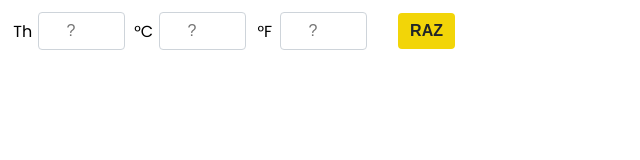
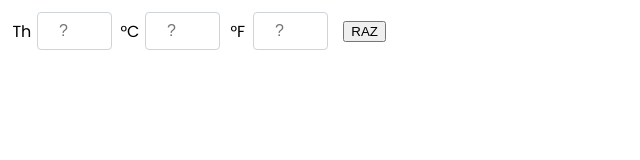
Before and after one commit to FP2008/convTh, a plain HTML site: page index.html in a window 1280 px wide. Shown: the whole page, without its empty margins (0-640 px from the left). Drawn offline with Linux system fonts and the light colour scheme.

Commit message:
Update style.css

```diff
--- a/style.css
+++ b/style.css
@@ -1,8 +1,10 @@
+/* f.poirrier */
 body{
   font-family: 'Poppins';
 }
-input {
-  cursor: pointer;
+
+input, select {
+  cursor: pointer !important;
   text-align:center;
   outline : true;
   display: block;
@@ -19,37 +21,23 @@ input {
   -moz-appearance: none;
   appearance: none;
   border-radius: .25rem;
-  transition: border-color .15s ease-in-out,box- shadow .15s ease-in-out;
+  transition: border-color .15s ease-in-out,box- shadow .15s ease- in-out;
 }
+
 
 input:focus {
   outline: none !important;
   border-color: #f2d508;
 }
 
-button {
-  cursor: pointer;
-  text-align:center;
-  outline : true;
-  display: block;
-  width: 100%;
-  padding: .375rem .75rem; /*1rem = 16 px par défaut*/
-  font-size: 1rem;
-  font-weight : bold;
-  line-height: 1.5;
-  color: #212529;
-  background-color: #fff;
-  background-clip: padding-box;
-  border: 0px solid #ced4da;
-  -webkit-appearance: none;
-  -moz-appearance: none;
-  appearance: none;
-  border-radius: .25rem;
-  transition: border-color .15s ease-in-out,box- shadow .15s ease- in-out;
+input[type="button"] {
+  background-color: #f2d508;
+  border: 0px;
 }
 
-button[type="reset"] {
-background-color: #f2d508;
+#raz:active {
+  background-color: #efe5a2;
+  color: #ced4da;
 }
 
 .conv-container {
@@ -61,21 +49,27 @@ background-color: #f2d508;
 }
 
 .conv-item {
-  width:113px;
+  width:100px;
   margin : 0.25rem;
   display : flex;
   align-items : center;
 }
 
 .raz {
-  width:80px;
+  width:50px;
   margin : 0.25rem;
   display : flex;
   align-items : center;
 }
 
-.conv-item > label, .raz > label  {
+.conv-item > label, .raz > label{
   width:40px;
   text-align : center;
   margin-right : 0.3rem;
 }
+
+.ing-item > label {
+  width:120px;
+  text-align : center;
+  margin-right : 0.3rem;
+}
```
